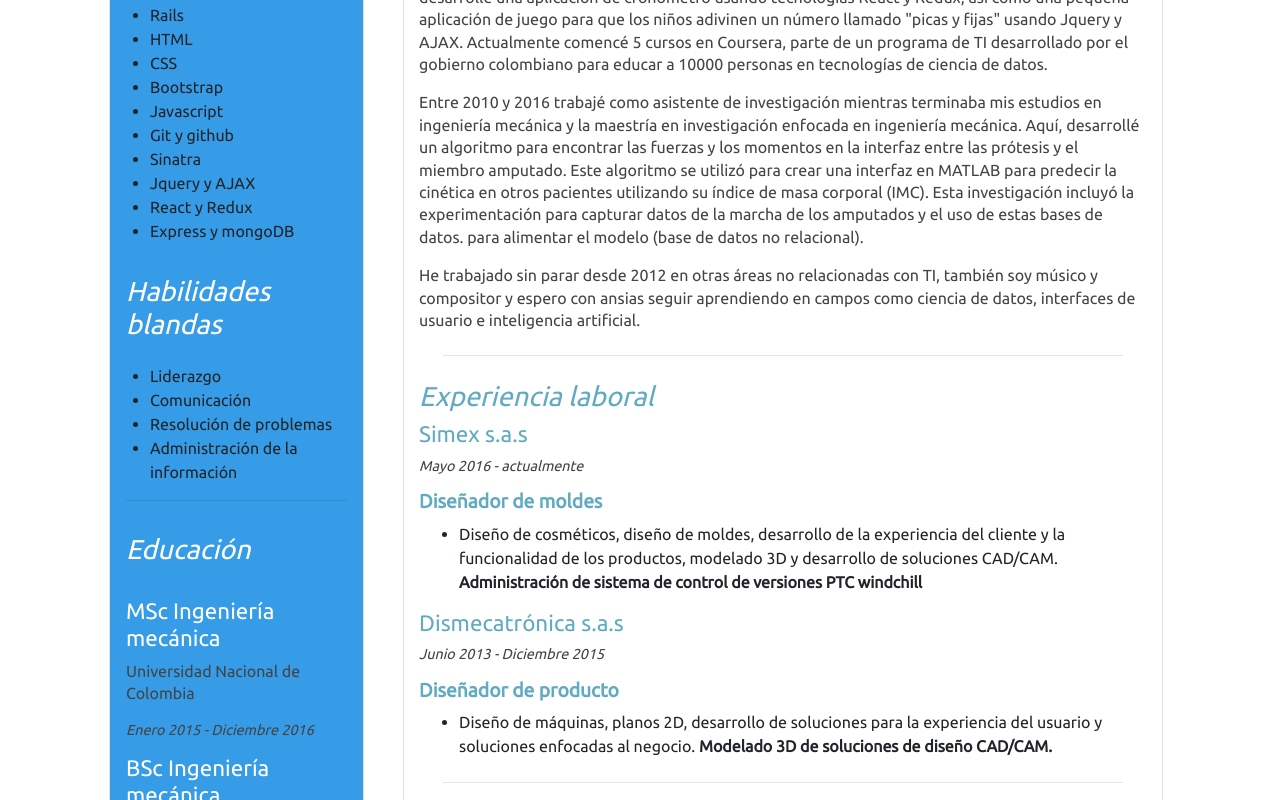
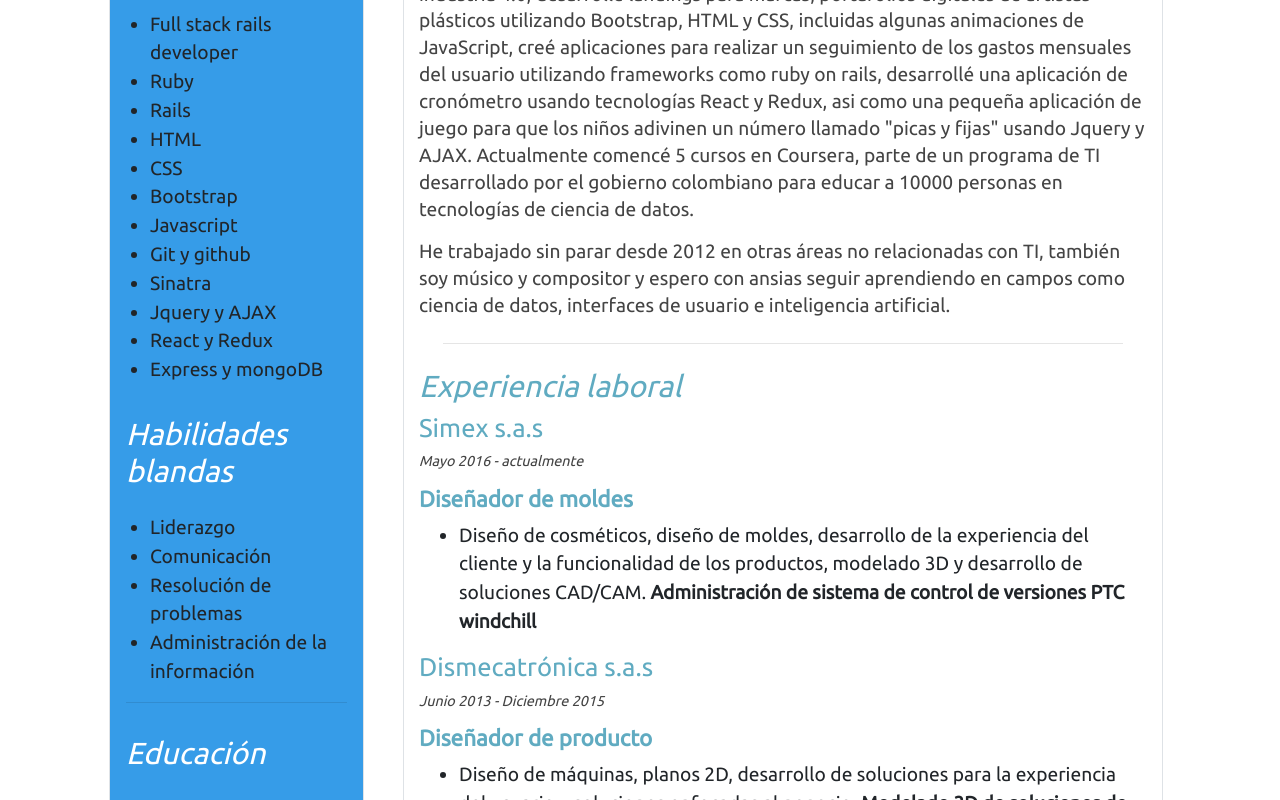
Before and after one commit to ejaramillom/fseng, a plain HTML site: page fsSpanish.html in a window 1280 px wide. Shown: the part 770-1570 px from the top of the page. Drawn offline with nearby package versions, Linux system fonts and the light colour scheme; a script that the page names is missing.

Commit message:
modified font sizes and profile

```diff
--- a/css/style.css
+++ b/css/style.css
@@ -27,22 +27,26 @@ hr {
   color: #60abc1 !important;
 }
 
+li {
+  font-size: 1.2em;
+}
+
 .sectionTitle h1 {
 	font-family: 'Ubuntu', sans-serif;
 	font-style: italic;
-	font-size: 1.7em;
+	font-size: 1.9em;
 	color: #60abc1;
 }
 
 .sectionContent h2 {
 	font-family: 'Ubuntu', sans-serif;
-	font-size: 1.4em;
+	font-size: 1.6em;
 	color: #60abc1;
 }
 
 .sectionContent h4 {
 	font-family: 'Ubuntu', sans-serif;
-	font-size: 1.2em;
+	font-size: 1.4em;
 	color: #60abc1;
 }
 
@@ -53,7 +57,7 @@ hr {
 }
 
 p {
-	font-size: 1em;
+	font-size: 1.2em;
 	line-height: 1.4em;
 	margin-bottom: 20px;
 	color: #444;
@@ -71,7 +75,7 @@ p {
 }
 
 #name h1 {
-	font-size: 2.5em;
+	font-size: 2.7em;
 	font-weight: 700;
 	font-family: 'Ubuntu', sans-serif;
 	margin-bottom: -6px;
--- a/fsSpanish.html
+++ b/fsSpanish.html
@@ -147,11 +147,6 @@
           de cronómetro usando tecnologías React y Redux, asi como una pequeña aplicación de juego para que los niños adivinen un número llamado "picas y fijas" usando Jquery y AJAX.
           Actualmente comencé 5 cursos en Coursera, parte de un programa de TI desarrollado por el gobierno colombiano para educar a 10000 personas
           en tecnologías de ciencia de datos. </p>
-          <p> Entre 2010 y 2016 trabajé como asistente de investigación mientras terminaba mis estudios en ingeniería mecánica y la maestría en investigación
-          enfocada en ingeniería mecánica. Aquí, desarrollé un algoritmo para encontrar las fuerzas y los momentos en la interfaz entre
-          las prótesis y el miembro amputado. Este algoritmo se utilizó para crear una interfaz en MATLAB para predecir la cinética en otros pacientes
-          utilizando su índice de masa corporal (IMC). Esta investigación incluyó la experimentación para capturar datos de la marcha de los amputados y el uso de estas bases de datos.
-          para alimentar el modelo (base de datos no relacional). </p>
           <p> He trabajado sin parar desde 2012 en otras áreas no relacionadas con TI, también soy músico y compositor y espero con ansias
           seguir aprendiendo en campos como ciencia de datos, interfaces de usuario e inteligencia artificial. </p>
   			</div>
```
Also changed, not shown: index.html (+0 -5 lines).
